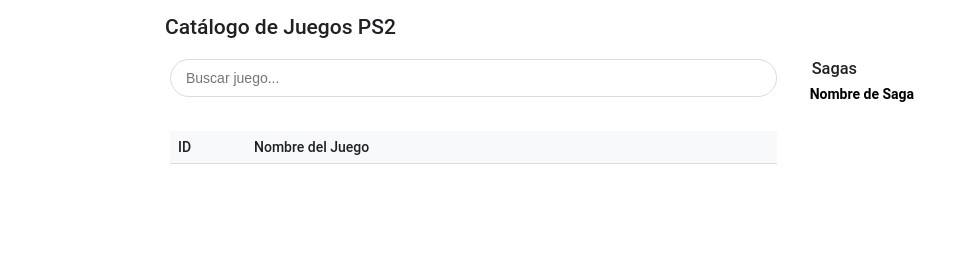
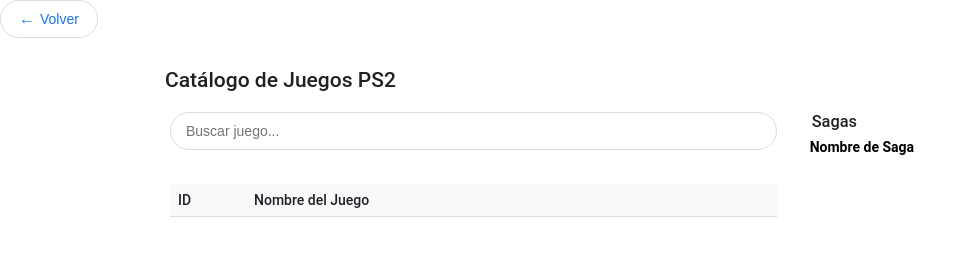
Before and after one commit to tiogamer/tiogamer.github.io, a plain HTML site: page playstation2.html in a window 1280 px wide. Shown: the whole page, without its empty margins (0-977 px from the left). Drawn offline with Linux system fonts and the light colour scheme; no server answers.

Commit message:
Add files via upload

```diff
--- a/playstation2.html
+++ b/playstation2.html
@@ -6,6 +6,34 @@
   <title>Catálogo de Juegos PLAYSTATION 2</title>
   <style>
     /* ESTILOS (CSS) */
+
+	/* Estilo para el botón "Volver" con estilo moderno */
+    .back-button {
+      background-color: #ffffff; /* Fondo blanco */
+      color: #1a73e8; /* Texto azul de marca */
+      border: 1px solid #dadce0;
+      padding: 10px 18px; /* Un poco más de padding */
+      margin-bottom: 15px;
+      border-radius: 24px; /* Esquinas más redondeadas (estilo "píldora") */
+      cursor: pointer;
+      font-size: 14px;
+      font-weight: 500;
+      transition: background-color 0.2s, box-shadow 0.2s, border-color 0.2s;
+      display: flex; /* Para centrar el ícono y el texto */
+      align-items: center;
+      gap: 5px; /* Espacio entre el ícono y el texto */
+    }
+
+    .back-button:hover {
+      background-color: #f6f8fa; /* Gris muy sutil al pasar el mouse */
+      border-color: #c5d0e3; /* Borde se oscurece ligeramente */
+      box-shadow: 0 1px 3px rgba(60, 64, 67, 0.1); /* Sombra sutil */
+    }
+
+    .back-button:active {
+        background-color: #e8f0fe; /* Azul claro al hacer clic */
+    }
+
     body {
       font-family: 'Roboto', sans-serif;
       background-color: #ffffff;
@@ -226,6 +254,10 @@
   </style>
 </head>
 <body>
+
+<button class="back-button" onclick="goBack()">
+  <span style="font-size: 16px; line-height: 1;">&#x2190;</span> Volver
+</button>
 
   <div class="main-wrapper">
     <h2>Catálogo de Juegos PS2</h2>
```
